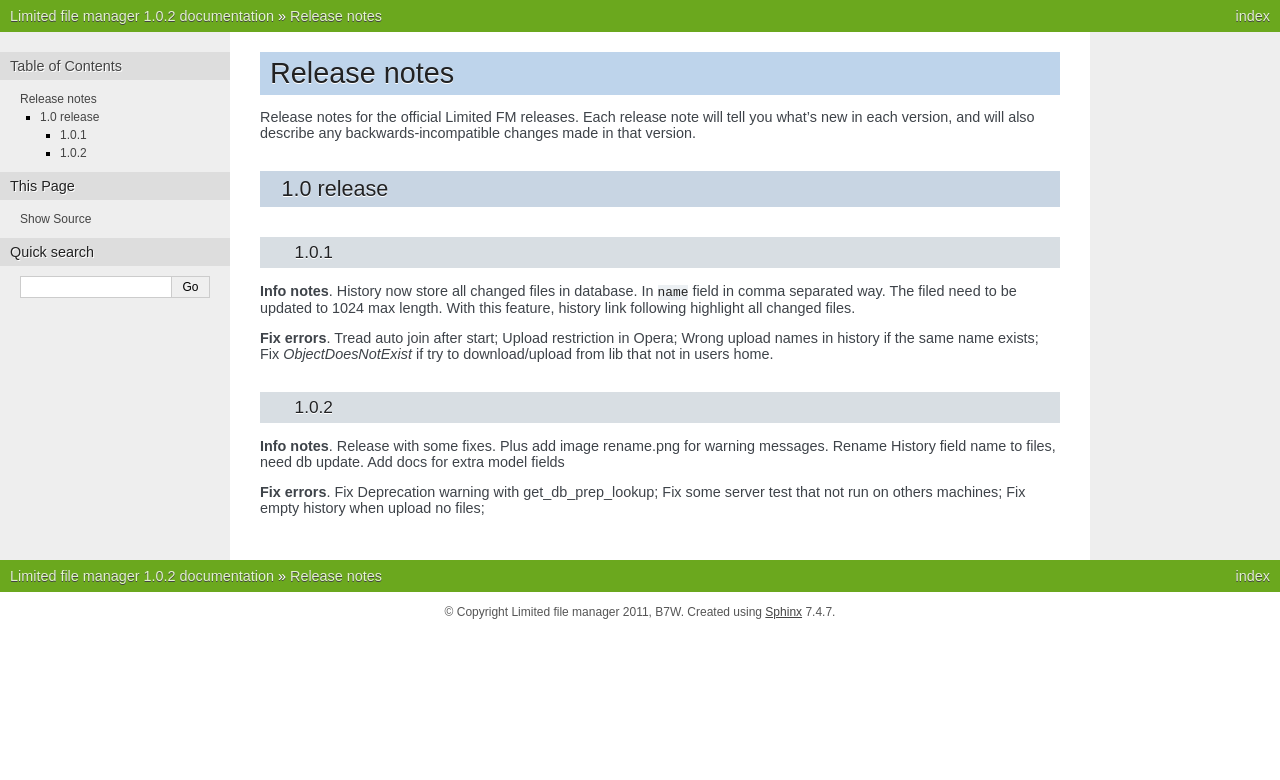
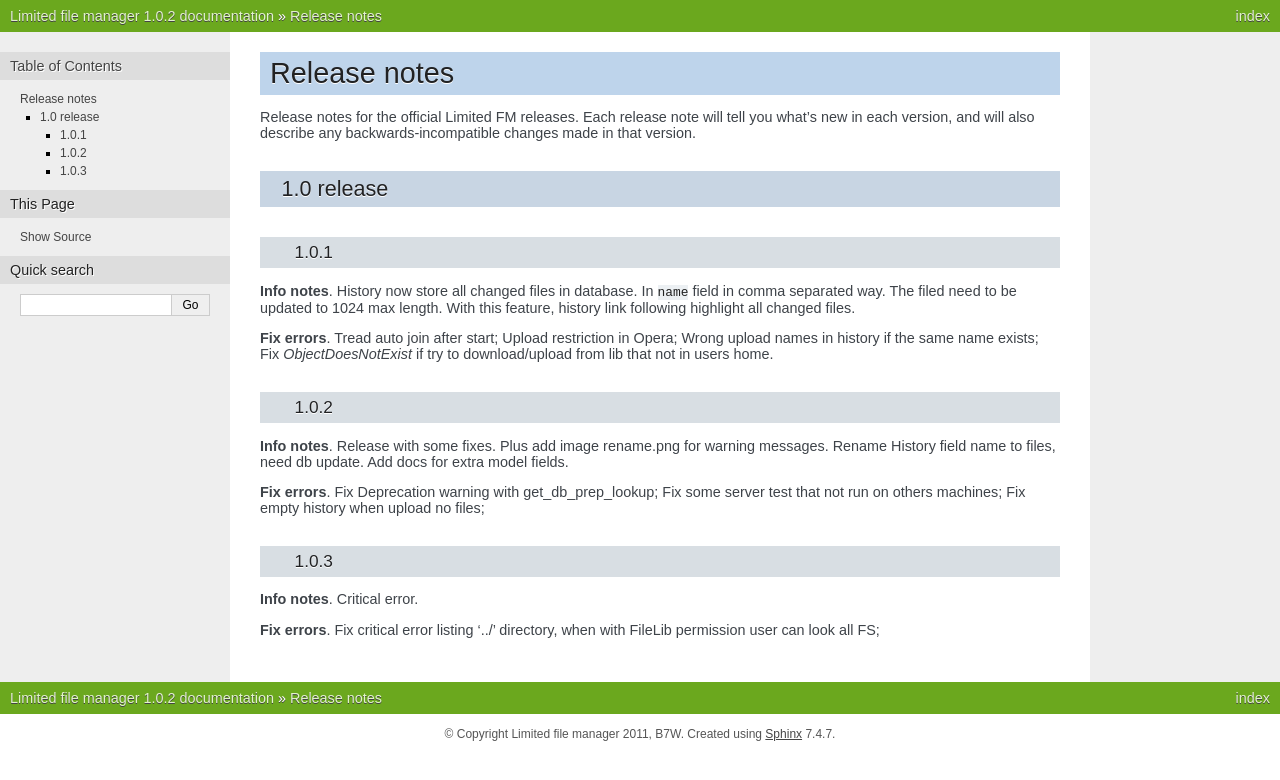
Before and after one commit to b7w/limited-fm, a Sphinx documentation site: the page built from docs/releases/notes.rst, in a window 1280 px wide. Shown: the top 780 px of the page. Built offline with Sphinx 7.4.7, drawn with Linux system fonts in a browser that asks for light colours.

Commit message:
Fix critical error listing '../' directory

```diff
--- a/docs/releases/notes.rst
+++ b/docs/releases/notes.rst
@@ -35,9 +35,18 @@ Release notes
 
 | **Info notes**. Release with some fixes. Plus add image rename.png for warning messages.
   Rename History field name to files, need db update.
-  Add docs for extra model fields
+  Add docs for extra model fields.
 
 | **Fix errors**.
   Fix Deprecation warning with get_db_prep_lookup;
   Fix some server test that not run on others machines;
   Fix empty history when upload no files;
+
+
+1.0.3
+------------------------------------
+
+| **Info notes**. Critical error.
+
+| **Fix errors**.
+  Fix critical error listing '../' directory, when with FileLib permission user can look all FS;
```
Also changed, not shown: 1 other file.
